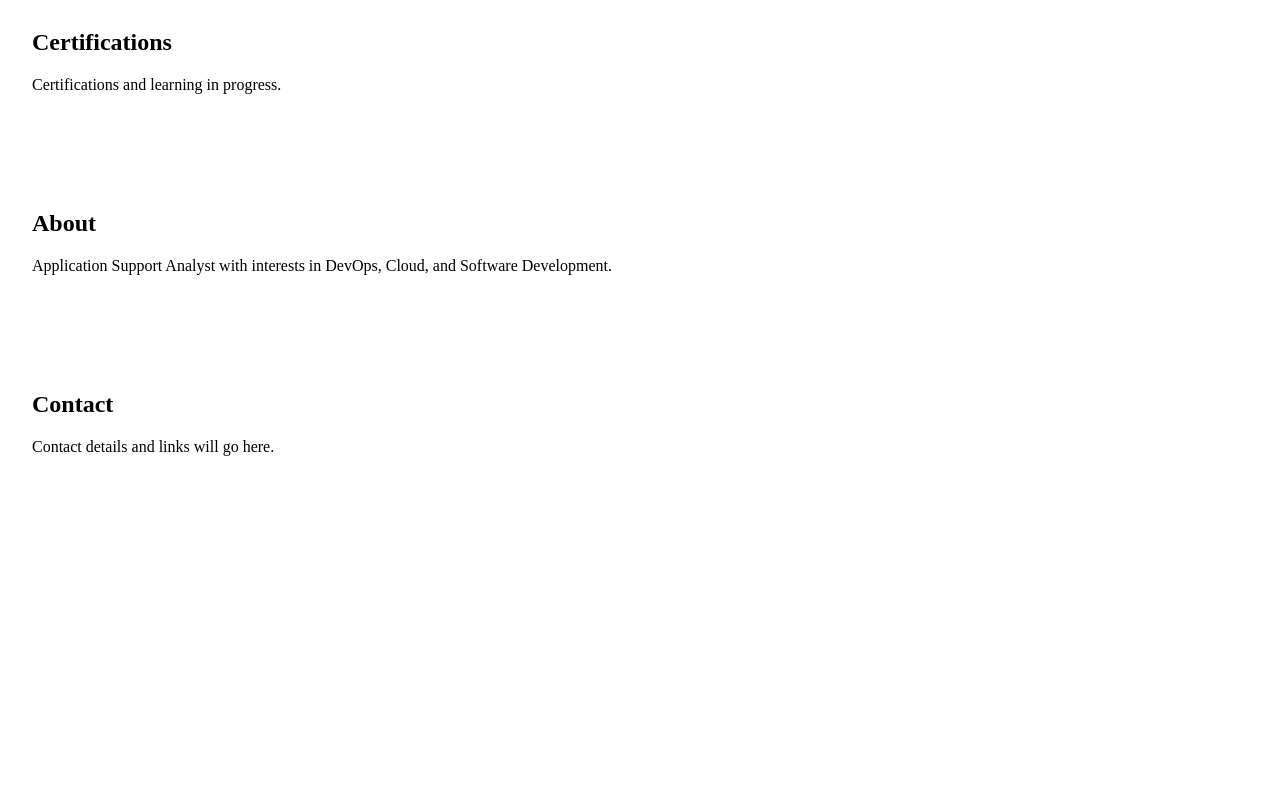
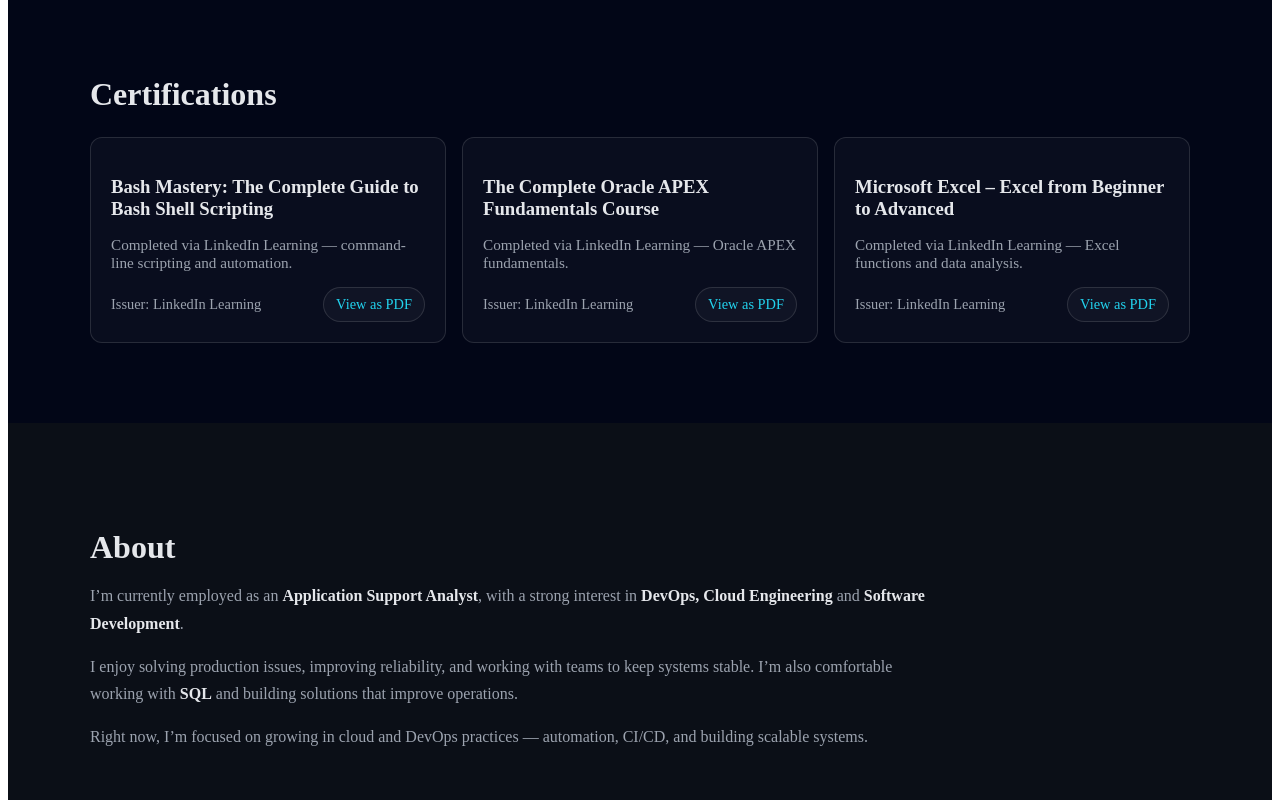
Before and after one commit to Nkany1/portfolio-v2, a Next.js app: page / in a window 1280 px wide. Shown: the part 1140-1940 px from the top of the page. Before the commit the page ends 1660 px from the top, so only its background shows below. Built offline with nearby package versions, Linux system fonts and the light colour scheme.

Commit message:
style: improve about section content and layout

```diff
--- a/src/app/globals.css
+++ b/src/app/globals.css
@@ -98,3 +98,103 @@
   color: #e5e7eb;
   font-size: 0.95rem;
 }
+
+/* ===== CERTIFICATIONS SECTION ===== */
+.certs {
+  padding: 80px 24px;
+  background: #020617;
+}
+
+.certs__inner {
+  max-width: 1100px;
+  margin: 0 auto;
+}
+
+.certs h2 {
+  font-size: 2rem;
+  margin-bottom: 24px;
+  color: #e5e7eb;
+}
+
+.certs__list {
+  display: grid;
+  grid-template-columns: repeat(auto-fit, minmax(260px, 1fr));
+  gap: 16px;
+}
+
+.cert-card {
+  padding: 20px;
+  border-radius: 12px;
+  border: 1px solid rgba(255, 255, 255, 0.12);
+  background: rgba(255, 255, 255, 0.03);
+}
+
+.cert-card h3 {
+  margin-bottom: 8px;
+  color: #e5e7eb;
+}
+
+.cert-card p {
+  color: #9ca3af;
+  font-size: 0.95rem;
+}
+
+.cert-actions {
+  display: flex;
+  gap: 12px;
+  align-items: center;
+  justify-content: space-between;
+  margin-top: 12px;
+  flex-wrap: wrap;
+}
+
+.cert-issuer {
+  color: #9ca3af;
+  font-size: 0.9rem;
+}
+
+.cert-pdf {
+  display: inline-block;
+  padding: 8px 12px;
+  border-radius: 999px;
+  border: 1px solid rgba(255, 255, 255, 0.12);
+  background: rgba(255, 255, 255, 0.03);
+  color: #22d3ee;
+  text-decoration: none;
+  font-weight: 500;
+  font-size: 0.9rem;
+}
+
+.cert-pdf:hover {
+  border-color: rgba(34, 211, 238, 0.35);
+}
+
+/* ===== ABOUT SECTION ===== */
+.about {
+  padding: 80px 24px;
+  background: #0b0f17;
+}
+
+.about__inner {
+  max-width: 1100px;
+  margin: 0 auto;
+}
+
+.about h2 {
+  font-size: 2rem;
+  margin-bottom: 16px;
+  color: #e5e7eb;
+}
+
+.about p {
+  color: #9ca3af;
+  max-width: 850px;
+  line-height: 1.7;
+  font-size: 1rem;
+  margin-bottom: 12px;
+}
+
+.about strong {
+  color: #e5e7eb;
+  font-weight: 600;
+}
--- a/src/components/sections/About.tsx
+++ b/src/components/sections/About.tsx
@@ -1,11 +1,24 @@
 export default function About() {
-    return (
-      <section id="about" style={{ padding: "40px 24px" }}>
+  return (
+    <section id="about" className="about">
+      <div className="about__inner">
         <h2>About</h2>
+
         <p>
-          Application Support Analyst with interests in DevOps, Cloud,
-          and Software Development.
+          I’m currently employed as an <strong>Application Support Analyst</strong>, with a strong interest in
+          <strong> DevOps, Cloud Engineering</strong> and <strong>Software Development</strong>.
         </p>
-      </section>
-    );
-  }
+
+        <p>
+          I enjoy solving production issues, improving reliability, and working with teams to keep systems stable.
+          I’m also comfortable working with <strong>SQL</strong> and building solutions that improve operations.
+        </p>
+
+        <p>
+          Right now, I’m focused on growing in cloud and DevOps practices — automation, CI/CD, and building
+          scalable systems.
+        </p>
+      </div>
+    </section>
+  );
+}
--- a/src/components/sections/Certifications.tsx
+++ b/src/components/sections/Certifications.tsx
@@ -1,8 +1,62 @@
 export default function Certifications() {
-    return (
-      <section id="certifications" style={{ padding: "40px 24px" }}>
+  return (
+    <section id="certifications" className="certs">
+      <div className="certs__inner">
         <h2>Certifications</h2>
-        <p>Certifications and learning in progress.</p>
-      </section>
-    );
-  }
+
+        <div className="certs__list">
+          <div className="cert-card">
+            <h3>Bash Mastery: The Complete Guide to Bash Shell Scripting</h3>
+            <p>Completed via LinkedIn Learning — command-line scripting and automation.</p>
+
+            <div className="cert-actions">
+              <span className="cert-issuer">Issuer: LinkedIn Learning</span>
+              <a
+                className="cert-pdf"
+                href="/certs/bash-mastery.pdf"
+                target="_blank"
+                rel="noreferrer"
+              >
+                View as PDF
+              </a>
+            </div>
+          </div>
+
+          <div className="cert-card">
+            <h3>The Complete Oracle APEX Fundamentals Course</h3>
+            <p>Completed via LinkedIn Learning — Oracle APEX fundamentals.</p>
+
+            <div className="cert-actions">
+              <span className="cert-issuer">Issuer: LinkedIn Learning</span>
+              <a
+                className="cert-pdf"
+                href="/certs/oracle_apex_Nkanyiso.pdf"
+                target="_blank"
+                rel="noreferrer"
+              >
+                View as PDF
+              </a>
+            </div>
+          </div>
+
+          <div className="cert-card">
+            <h3>Microsoft Excel – Excel from Beginner to Advanced</h3>
+            <p>Completed via LinkedIn Learning — Excel functions and data analysis.</p>
+
+            <div className="cert-actions">
+              <span className="cert-issuer">Issuer: LinkedIn Learning</span>
+              <a
+                className="cert-pdf"
+                href="/certs/excel-beginner-to-advanced.pdf"
+                target="_blank"
+                rel="noreferrer"
+              >
+                View as PDF
+              </a>
+            </div>
+          </div>
+        </div>
+      </div>
+    </section>
+  );
+}
```
Also changed, not shown: 1 other file (tests, documents, lock files or other folders).
